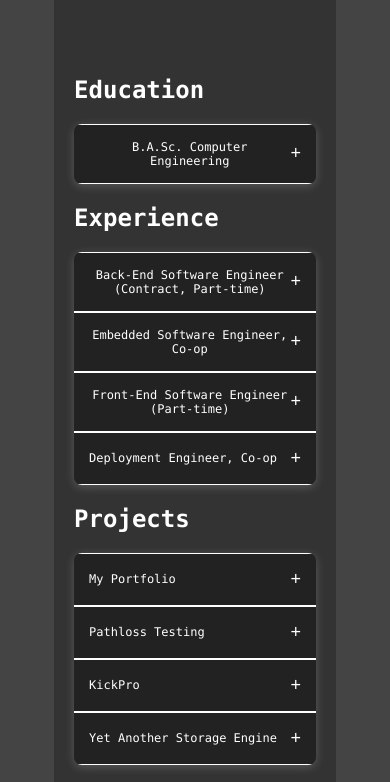
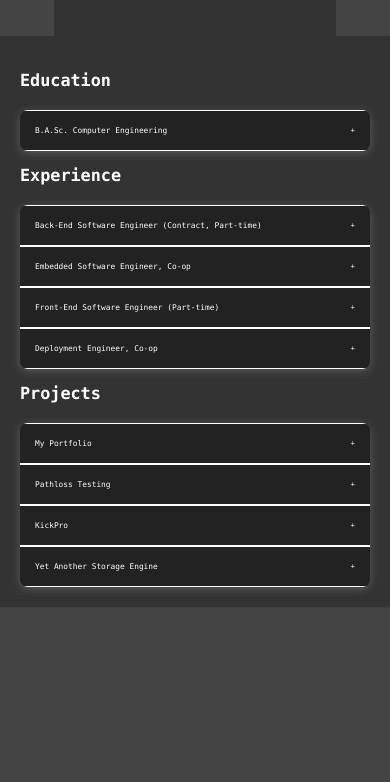
Before and after one commit to JagpreetGrewal/new-portfolio, a React (Create React App) app in the folder client/: page /projects in a window 390 px wide. Shown: the part 578-1360 px from the top of the page. After the commit the page ends 1185 px from the top, so only its background shows below. Built offline with nearby package versions, Linux system fonts and the light colour scheme; no server answers.

Commit message:
changing font-size css to be relative

```diff
--- a/client/src/Body.css
+++ b/client/src/Body.css
@@ -28,7 +28,7 @@
 }
 
 .resume-title {
-  font-size: 24px;
+  font-size: calc(9px + 2vmin);
   font-weight: bold;
   margin-bottom: 20px;
   width: 100%;
@@ -38,11 +38,11 @@
   opacity: 1;
 }
 
-h2 {
-  /* color: #fdfdfd; */
+/* h2 {
+  /* color: #fdfdfd;
   margin-bottom: 20px;
   font-size: 24px;
-}
+} */
 
 /* Section layout */
 .resume-section {
@@ -83,7 +83,8 @@ h2 {
   margin: 0px;
   justify-content: space-between;
   align-items: center;
-  font-size: 16px;
+  /* font-size: 16px; */
+  font-size: calc(2px + 1.5vmin);
   cursor: pointer;
   transition: background 0.3s ease;
 }
@@ -116,7 +117,8 @@ h2 {
 
 /* Expand/collapse icon */
 .icon {
-  font-size: 18px;
+  /* font-size: 18px; */
+  font-size: calc(2px + 1.5vmin);
 }
 
 /* Accordion content (hidden by default) */
@@ -127,12 +129,13 @@ h2 {
   overflow: hidden;
   transition: max-height 0.3s ease-out, padding 0.3s ease-out;
   padding: 0 15px;
+  font-size: calc(9px + 0.6vmin);
   /* gap: 1px;   */
 }
 
 /* Show content when active */
 .resume-content.open {
-  max-height: 400px;
+  max-height: 1000%;
   padding: 15px;
 }
 
@@ -169,22 +172,22 @@ h2 {
 }
 
 /* Projects (and experience) container styling */
-.projects-container {
+/* .projects-container {
   margin-top: 10px;
   display: flex;
   gap: 10px;
   flex-wrap: wrap;
-}
+} */
 
-.project-box {
-  background-color: #eeeeee; /* background color for the bullet point description */
+/* .project-box {
+  background-color: #eeeeee; /* background color for the bullet point description
   border-radius: 5px;
   padding: 5px 10px;
   font-size: 14px;
   color: #333;
   transition: all 0.3s ease;
   border: 1px solid #ddd;
-}
+} */
 
 /* .project-box:hover {
   background-color: #000000;
@@ -204,7 +207,8 @@ h2 {
   background-color: #000000;
   border-radius: 5px;
   padding: 5px 10px;
-  font-size: 14px;
+  /* font-size: 14px; */
+  font-size: calc(2px + 1.3vmin);
   color: #ffffff;
   transition: all 0.3s ease;
   border: 1px solid #ddd;
@@ -227,7 +231,7 @@ h2 {
   .resume-box {
     width: calc(100% - 40px);
   }
-  .resume-header {
-    font-size: 12px;
+  .resume-container {
+    max-width: 100%;
   }
 }
```
